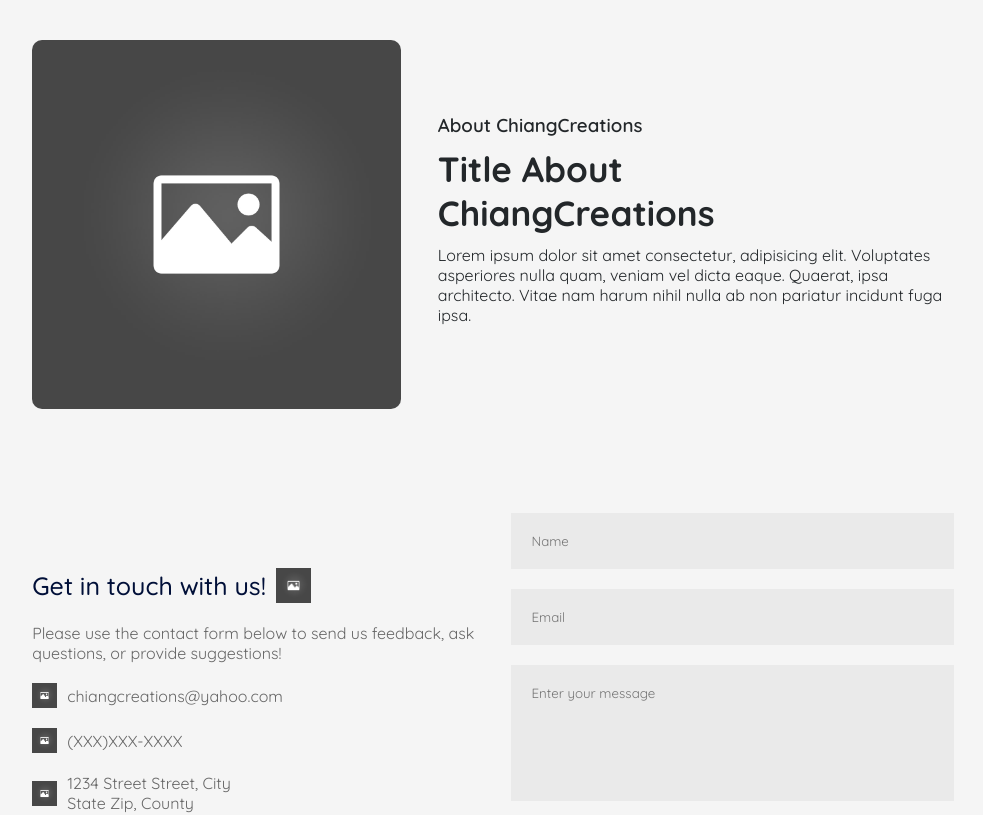
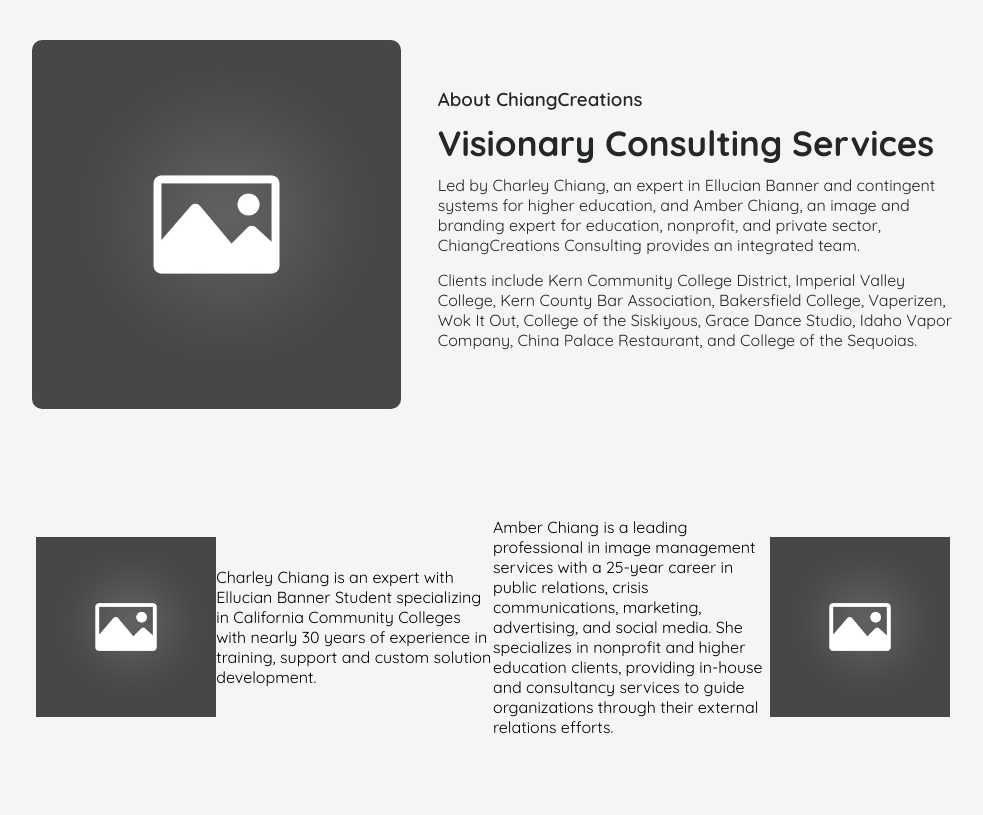
Before and after one commit to nicklasmc/chiangcreations, a React (Vite) app: page / in a window 1280 px wide. Shown: the part 860-1675 px from the top of the page, without its empty margins (147-1130 px from the left). Built offline with nearby package versions, Linux system fonts and the light colour scheme.

Commit message:
Content publishing

```diff
--- a/src/App.jsx
+++ b/src/App.jsx
@@ -6,6 +6,7 @@
 import Title from './Components/Title/Title'
 import Contact from './Components/Contact/Contact'
 import Footer from './Components/Footer/Footer'
+import Biography from './Components/Biography/Biography'
 
 const App = () => {
   return (
@@ -15,6 +16,7 @@
         <Hero/>
         <div className='container'>
           <About/>
+          <Biography/>
           <Contact/>
         </div>
         <Footer/>
--- a/src/Components/About/About.css
+++ b/src/Components/About/About.css
@@ -29,7 +29,7 @@
   font-size: 35px;
   color: #23272a;
   margin: 10px 0;
-  max-width: 400px;
+  max-width: 500px;
 }
 
 .about p {
--- a/src/Components/About/About.jsx
+++ b/src/Components/About/About.jsx
@@ -10,10 +10,16 @@
       </div>
       <div className='about-right'>
         <h3>About ChiangCreations</h3>
-        <h2>Title About ChiangCreations</h2>
-        <p>Lorem ipsum dolor sit amet consectetur, adipisicing elit.
-          Voluptates asperiores nulla quam, veniam vel dicta eaque.
-          Quaerat, ipsa architecto. Vitae nam harum nihil nulla ab non pariatur incidunt fuga ipsa.
+        <h2>Visionary Consulting Services</h2>
+        <p>
+          Led by Charley Chiang, an expert in Ellucian Banner and contingent systems for higher education,
+          and Amber Chiang, an image and branding expert for education, nonprofit, and private sector,
+          ChiangCreations Consulting provides an integrated team.
+        </p>
+        <p>
+          Clients include Kern Community College District, Imperial Valley College,
+          Kern County Bar Association, Bakersfield College, Vaperizen, Wok It Out, College of the Siskiyous,
+          Grace Dance Studio, Idaho Vapor Company, China Palace Restaurant, and College of the Sequoias.
         </p>
       </div>
     </div>
--- /dev/null
+++ b/src/Components/Biography/Biography.css
@@ -0,0 +1,31 @@
+.biography {
+  display: flex;
+  align-items: center;
+  justify-content: space-evenly;
+  flex-direction: row;
+  max-width: 90%;
+  margin: 80px auto;
+  padding: 4px;
+}
+
+.biography img {
+  width: 180px;
+  height: auto;
+}
+
+.bio-section-1 {
+  display: flex;
+  align-items: center;
+  justify-content: start;
+  flex-direction: row;
+  width: 50%;
+}
+
+.bio-section-2 {
+  display: flex;
+  align-items: center;
+  justify-content: end;
+  flex-direction: row-reverse;
+  width: 50%;
+  font-size: 16px;
+}
--- /dev/null
+++ b/src/Components/Biography/Biography.jsx
@@ -0,0 +1,30 @@
+import React from 'react'
+import './Biography.css'
+import placeholder from '../../assets/placeholder.jpg'
+
+const Biography = () => {
+  return (
+    <div className='biography'>
+      {/*Charley Chiang*/}
+      <div className='bio-section-1'>
+        <img src={placeholder}/>
+        <p>
+          Charley Chiang is an expert with Ellucian Banner Student specializing in California Community Colleges
+          with nearly 30 years of experience in training, support and custom solution development.
+        </p>
+      </div>
+      {/*Amber Chiang*/}
+      <div className='bio-section-2'>
+        <img src={placeholder}/>
+        <p>
+          Amber Chiang is a leading professional in image management services with a 25-year career in public relations,
+          crisis communications, marketing, advertising, and social media.
+          She specializes in nonprofit and higher education clients,
+          providing in-house and consultancy services to guide organizations through their external relations efforts.
+        </p>
+      </div>
+    </div>
+  )
+}
+
+export default Biography
--- a/src/Components/Hero/Hero.jsx
+++ b/src/Components/Hero/Hero.jsx
@@ -5,10 +5,11 @@
   return (
     <div className='hero container'>
       <div className='hero-text'>
-        <h1>Lorem ipsum dolor sit amet consectetur adipisicing elit.</h1>
-        <p>Lorem, ipsum dolor sit amet consectetur adipisicing elit.
-          Cupiditate totam obcaecati quaerat soluta doloremque est quam quod necessitatibus natus repellat amet et,
-          tempora quis ipsa maiores saepe, perferendis similique cumque?
+        <h1>Reputation management services for nonprofit, education, and private sector.</h1>
+        <p>
+          ChiangCreations Consulting leverages skills and experience in information technology,
+          enterprise resource systems, student information systems, public relations, marketing,
+          and social media strategies, to simplify back end and front-facing processes.
         </p>
       </div>
     </div>
```
